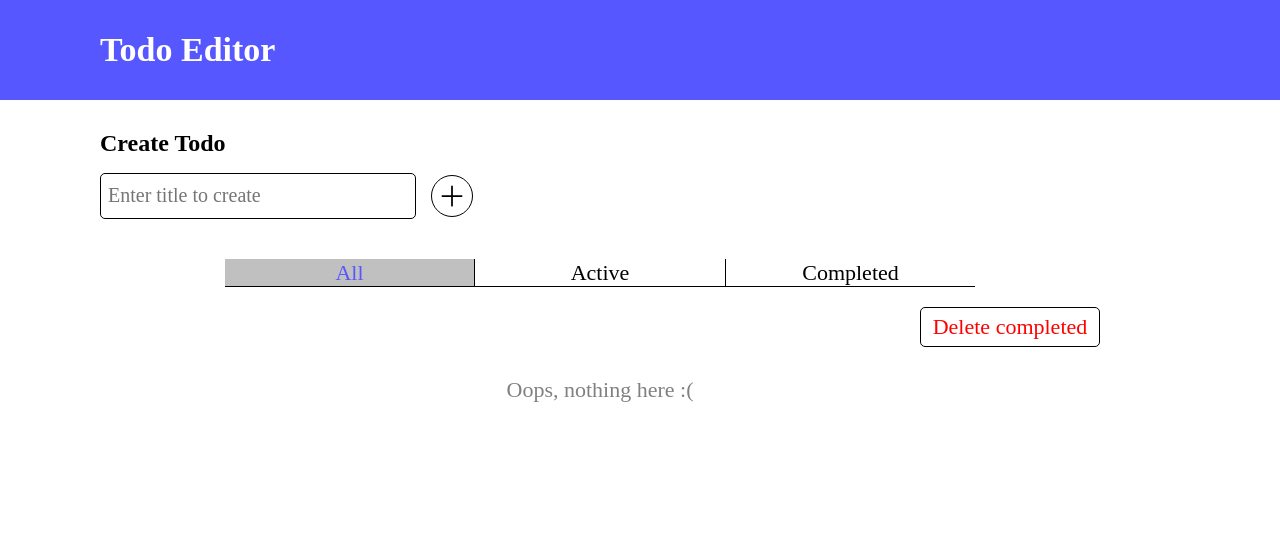
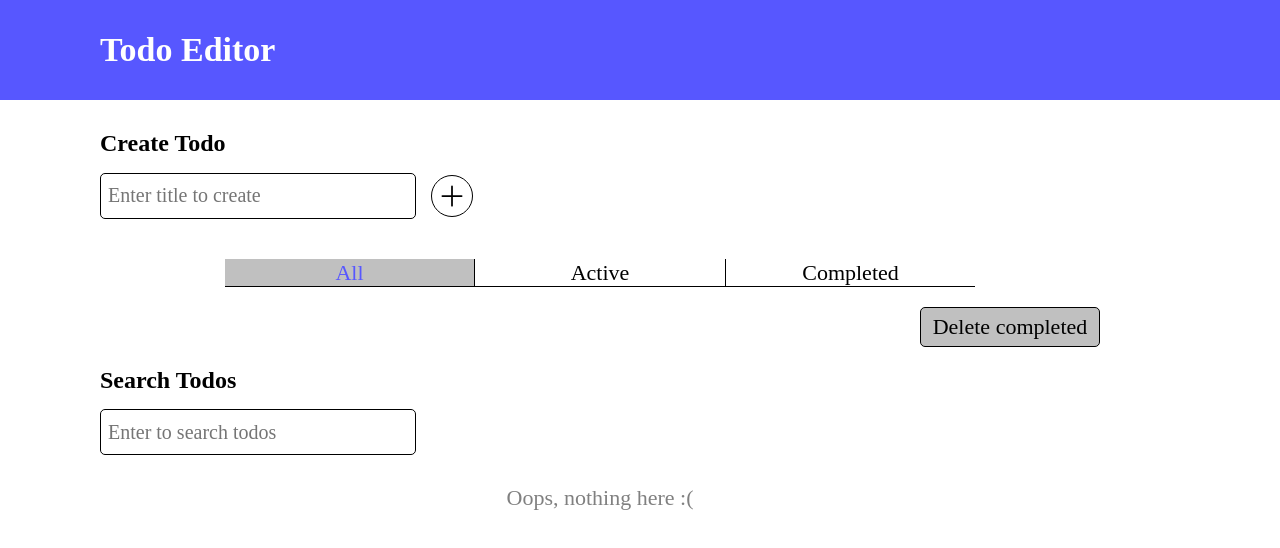
Before and after one commit to No1Nero/Todo-Editor, a React (Create React App) app: page / in a window 1280 px wide. Shown: the top 548 px of the page. Built offline with nearby package versions, Linux system fonts and the light colour scheme.

Commit message:
separate component and function

```diff
--- a/src/App.tsx
+++ b/src/App.tsx
@@ -8,26 +8,17 @@ import TodoList from "./components/TodoList/TodoList";
 import Modal from "./components/Modal/Modal";
 import FilterMenu from "./components/FilterMenu/FilterMenu";
 import { useTypedSelector } from "./store/useTypedSelector";
-import { StatusFilterConstants } from "./constants/statusFilterConstants";
+import { filterTodos } from "./utils/filterTodos";
 
 export default function App() {
-  const {statusFilter} = useTypedSelector(state => state.todo);
-  const {todos} = useTypedSelector(state => state.todo);
+  const {todos, statusFilter} = useTypedSelector(state => state.todo);
   const [createInputText, setCreateInputText] = useState<string>('');
   const [isShownModal, setIsShownModal] = useState<boolean>(false);
   const [filteredTodos, setFilteredTodos] = useState<ITodo[]>([]);
   const dispatch = useDispatch();
 
   useEffect(() => {
-    const filtered = todos.filter((todo: ITodo) => {
-      if (statusFilter === StatusFilterConstants.ACTIVE) {
-        return !todo.status;
-      } else if (statusFilter === StatusFilterConstants.COMPLETED) {
-        return todo.status;
-      }
-      return true;
-    });
-    setFilteredTodos([...filtered]);
+    setFilteredTodos(filterTodos(todos, statusFilter));
   }, [statusFilter, todos]);
 
   const addTodo = (todo: ITodo) => {
--- /dev/null
+++ b/src/components/FilterButton/FilterButton.module.css
@@ -0,0 +1,25 @@
+.filter_button{
+    width: 25%;
+    font-size: 22px;
+    background-color: #fff;
+    border-top: none;
+    border-left: none;
+    border-right: none;
+    border-bottom: 0.5px solid #000;
+    cursor: pointer;
+}
+.filter_button:first-child{
+    border-left: none;
+    border-right: 0.5px solid #000;
+}
+.filter_button:last-child{
+    border-right: none;
+    border-left: 0.5px solid #000;
+}
+.filter_button:hover{
+    color: rgb(87, 87, 255);
+}
+.chosen_filter{
+    background-color: rgb(192, 192, 192);
+    color: rgb(87, 87, 255);
+}
--- /dev/null
+++ b/src/components/FilterButton/FilterButton.tsx
@@ -0,0 +1,16 @@
+import classNames from "classnames";
+import { useTypedSelector } from "../../store/useTypedSelector";
+import styles from './FilterButton.module.css';
+
+interface FilterButtonProps {
+    title: string,
+    value: string,
+    onClick: (e: React.MouseEvent<HTMLButtonElement>) => void,
+};
+
+export default function FilterButton({title, value, onClick}: FilterButtonProps) {
+    const {statusFilter} = useTypedSelector(state => state.todo);
+    return (
+        <button className={statusFilter === value ? classNames(styles.filter_button, styles.chosen_filter) : styles.filter_button} type="button" onClick={onClick} value={value}>{title}</button>
+    );
+};
--- a/src/components/FilterMenu/FilterMenu.module.css
+++ b/src/components/FilterMenu/FilterMenu.module.css
@@ -3,31 +3,6 @@
     align-items: center;
     justify-content: center;
     margin-bottom: 20px;
-}
-.filter_button{
-    width: 25%;
-    font-size: 22px;
-    background-color: #fff;
-    border-top: none;
-    border-left: none;
-    border-right: none;
-    border-bottom: 0.5px solid #000;
-    cursor: pointer;
-}
-.filter_button:first-child{
-    border-left: none;
-    border-right: 0.5px solid #000;
-}
-.filter_button:last-child{
-    border-right: none;
-    border-left: 0.5px solid #000;
-}
-.filter_button:hover{
-    color: rgb(87, 87, 255);
-}
-.chosen_filter{
-    background-color: rgb(192, 192, 192);
-    color: rgb(87, 87, 255);
 }
 .delete_container{
     display: flex;
@@ -47,6 +22,12 @@
 .delete_button:active{
     border: 1px solid red;
 }
+.delete_button:disabled{
+    border: 1px solid #000;
+    background-color: rgb(192, 192, 192);
+    color: #000;
+    cursor: default;
+}
 @media (max-width: 768px) {
     .filter_button{
         width: 120px;
--- a/src/components/FilterMenu/FilterMenu.tsx
+++ b/src/components/FilterMenu/FilterMenu.tsx
@@ -4,9 +4,10 @@ import { StatusFilterConstants } from '../../constants/statusFilterConstants';
 import styles from './FilterMenu.module.css';
 import { useTypedSelector } from '../../store/useTypedSelector';
 import classNames from 'classnames';
+import FilterButton from '../FilterButton/FilterButton';
 
 export default function FilterMenu() {
-    const {statusFilter} = useTypedSelector(state => state.todo);
+    const {statusFilter, todos} = useTypedSelector(state => state.todo);
     const dispatch = useDispatch();
 
     const handleStatusFilter = (e: React.MouseEvent<HTMLButtonElement>) => {
@@ -20,30 +21,12 @@ export default function FilterMenu() {
     return (
         <>
             <div className={styles.filter_container}>
-                <button
-                    className={statusFilter === StatusFilterConstants.ALL ? classNames(styles.filter_button, styles.chosen_filter) : styles.filter_button}
-                    onClick={handleStatusFilter}
-                    type="button"
-                    value={StatusFilterConstants.ALL}>
-                        All
-                </button>
-                <button
-                    className={statusFilter === StatusFilterConstants.ACTIVE ? classNames(styles.filter_button, styles.chosen_filter) : styles.filter_button}
-                    onClick={handleStatusFilter}
-                    type="button"
-                    value={StatusFilterConstants.ACTIVE}>
-                        Active
-                </button>
-                <button
-                    className={statusFilter === StatusFilterConstants.COMPLETED ? classNames(styles.filter_button, styles.chosen_filter) : styles.filter_button}
-                    onClick={handleStatusFilter}
-                    type="button"
-                    value={StatusFilterConstants.COMPLETED}>
-                        Completed
-                </button>
+                <FilterButton title='All' value={StatusFilterConstants.ALL} onClick={handleStatusFilter} />
+                <FilterButton title='Active' value={StatusFilterConstants.ACTIVE} onClick={handleStatusFilter} />
+                <FilterButton title='Completed' value={StatusFilterConstants.COMPLETED} onClick={handleStatusFilter} />
             </div>
             <div className={styles.delete_container}>
-                <button onClick={clearCompletedTodos} className={styles.delete_button} type='button'>Delete completed</button>
+                <button disabled={!todos.filter(todo => todo.status).length} onClick={clearCompletedTodos} className={styles.delete_button} type='button'>Delete completed</button>
             </div>
         </>
     );
--- /dev/null
+++ b/src/components/SearchBar/SearchBar.module.css
@@ -0,0 +1,13 @@
+.search_input{
+    width: 300px;
+    height: 40px;
+    font-size: 20px;
+    padding: 2px 7px;
+    border: 1px solid #000;
+    border-radius: 5px;
+    margin-right: 15px;
+}
+.search_title{
+    font-size: 24px;
+    margin-bottom: 15px;
+}
--- /dev/null
+++ b/src/components/SearchBar/SearchBar.tsx
@@ -0,0 +1,22 @@
+import React, { Dispatch, SetStateAction } from "react";
+import { formatInputText } from "../../utils/formatInputText";
+import styles from './SearchBar.module.css';
+
+interface SearchBarProps {
+    searchText: string,
+    onSetSearchText: Dispatch<SetStateAction<string>>
+};
+
+export default function SearchBar({searchText, onSetSearchText}: SearchBarProps) {
+
+    const handleInputChange = (e: React.FormEvent<HTMLInputElement>) => {
+        onSetSearchText(formatInputText(e.currentTarget.value));
+    };
+
+    return (
+        <div>
+            <h2 className={styles.search_title}>Search Todos</h2>
+            <input className={styles.search_input} type="text" value={searchText} onChange={handleInputChange} placeholder="Enter to search todos" />
+        </div>
+    );
+};
--- a/src/components/TodoList/TodoList.tsx
+++ b/src/components/TodoList/TodoList.tsx
@@ -2,18 +2,27 @@ import TodoItem from '../TodoItem/TodoItem';
 import { TransitionGroup, CSSTransition } from 'react-transition-group';
 import styles from './TodoList.module.css';
 import { ITodo } from '../../models/ITodo';
+import SearchBar from '../SearchBar/SearchBar';
+import { useEffect, useState } from 'react';
 
 interface TodoListProps {
     todos: ITodo[],
 };
 export default function TodoList({todos}: TodoListProps) {
+    const [searchText, setSearchText] = useState<string>('');
+    const [searchedTodos, setSearchedTodos] = useState<ITodo[]>([]);
+
+    useEffect(() => {
+        setSearchedTodos(todos.filter(todo => todo.title.toLowerCase().includes(searchText.toLowerCase())));
+    }, [todos, searchText]);
 
     return (
         <>
-        {todos.length
+        <SearchBar searchText={searchText} onSetSearchText={setSearchText} />
+        {searchedTodos.length
         ?
         <TransitionGroup component='ul' className={styles.list} >
-        {todos.map(item => (
+        {searchedTodos.map(item => (
             <CSSTransition key={item.id} timeout={300}
             classNames={{
                 enter: styles.item_enter,
--- /dev/null
+++ b/src/utils/filterTodos.ts
@@ -0,0 +1,14 @@
+import { StatusFilterConstants } from "../constants/statusFilterConstants";
+import { ITodo } from "../models/ITodo";
+
+export const filterTodos = (todos: ITodo[], filter: string) => {
+    const filtered = todos.filter((todo: ITodo) => {
+        if (filter === StatusFilterConstants.ACTIVE) {
+          return !todo.status;
+        } else if (filter === StatusFilterConstants.COMPLETED) {
+          return todo.status;
+        }
+        return true;
+      });
+    return [...filtered];
+};
```
